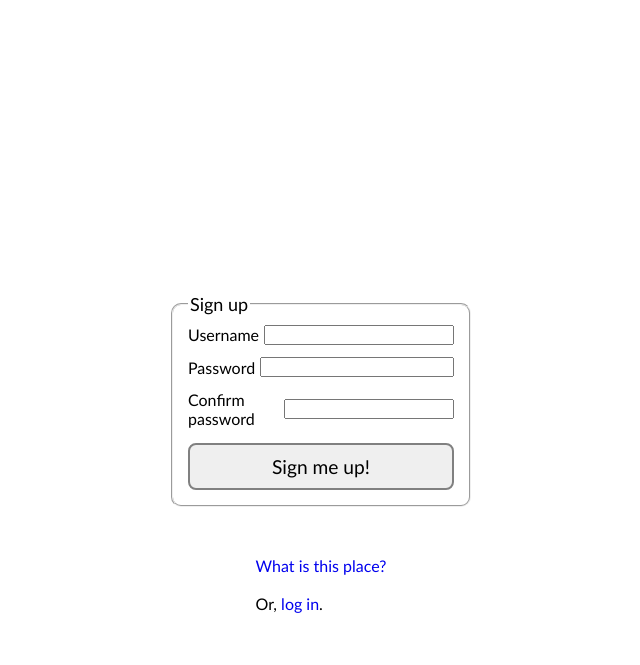
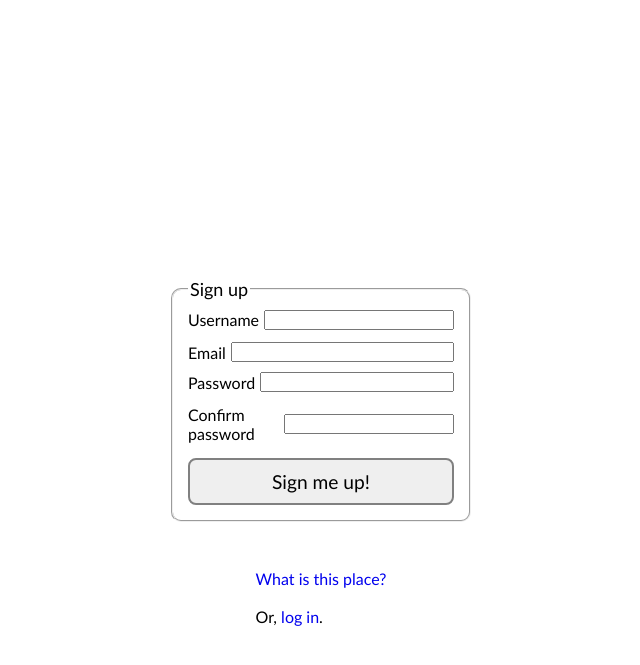
Before and after one commit to davidbaldi/supernovashaman, a Flask app: page /register in a window 1280 px wide. Shown: the top 665 px of the page, without its empty margins (319-959 px from the left). Run offline with Flask 2, Linux system fonts and the light colour scheme; parts of the project's set-up code (start-up, migrations or seed data) failed here and were passed over.

Commit message:
Complete functionality of registration form.

```diff
--- a/app/forms.py
+++ b/app/forms.py
@@ -35,7 +35,8 @@ class RegistrationForm(FlaskForm):
     email = StringField('Email', validators=[DataRequired(), Email()])
     password = PasswordField('Password', validators=[DataRequired()])
     password2 = PasswordField(
-        'Confirm password', validators=[DataRequired(), EqualTo('password')]
+        # 'Confirm password', validators=[DataRequired(), EqualTo('password')]
+        'Confirm password', validators=[DataRequired()]
         )
     submit = SubmitField('Sign me up!')
 
@@ -56,6 +57,12 @@ class RegistrationForm(FlaskForm):
             """
         if connectToMySQL(db).query_db(query, new_user_dict):
             return True
+
+
+    def do_passwords_match(self, password, password2):
+        if password != password2:
+            return False
+        return True
 
 
 class EditProfileForm(FlaskForm):
--- a/app/routes.py
+++ b/app/routes.py
@@ -47,7 +47,7 @@ def login():
             }
         user = User.get_user_by_username(user_dict)
         if user is None or not user.check_password(form.password.data):
-            flash('Invalid username or password')
+            flash('Invalid username or password', 'invalid_username_or_password')
             return redirect(url_for('login'))
         login_user(user, remember=form.remember_me.data)
         session['id'] = user.id
@@ -76,16 +76,19 @@ def register():
             'email': form.email.data,
             'password': form.password.data
             }
+        if form.does_username_exist(new_user_dict):
+            flash('Please use a different username.', 'use_different_username')
+            return render_template('register.html', title='Register', form=form)
         if form.does_email_exist(new_user_dict):
-            flash('Please use a different email.')
+            flash('Please use a different email.', 'use_different_email')
             return render_template('register.html', title='Register', form=form)
-        if form.does_username_exist(new_user_dict):
-            flash('Please use a different username.')
+        if not form.do_passwords_match(form.password.data, form.password2.data):
+            flash('Your passwords do not match.', 'passwords_do_not_match')
             return render_template('register.html', title='Register', form=form)
         User.add_user(new_user_dict)
         user = User.get_user_by_username(new_user_dict)
         user.set_password(new_user_dict)
-        flash(f'Welcome to my site, {form.username.data}!')
+        flash(f'Welcome to my site, {form.username.data}!', 'welcome_message')
         return redirect(url_for('login'))
     return render_template('register.html', title='Register', form=form)
 
--- a/app/static/css/styles.css
+++ b/app/static/css/styles.css
@@ -474,6 +474,7 @@ address { font-style:normal }
 }
 
 .registration-username-label-and-field,
+.registration-email-label-and-field,
 .registration-password-label-and-field,
 .registration-confirm-password-label-and-field,
 .registration-submit-button-div {
@@ -488,6 +489,12 @@ address { font-style:normal }
     margin-bottom: 4%;
     align-items: center;
     /* background-color: aquamarine; */
+}
+
+.registration-email-label-and-field {
+    margin-top: -3%;
+    margin-bottom: 3%;
+    align-items: center;
 }
 
 .registration-password-label-and-field {
@@ -511,6 +518,18 @@ address { font-style:normal }
 }
 
 .registration-username-field {
+    margin-top: 5px;
+    margin-bottom: 5px;
+    flex-grow: 1;
+}
+
+.registration-email-label {
+    margin-right: 5px;
+    margin-top: 5px;
+    margin-bottom: 5px;
+}
+
+.registration-email-field {
     margin-top: 5px;
     margin-bottom: 5px;
     flex-grow: 1;
--- a/app/templates/register.html
+++ b/app/templates/register.html
@@ -12,32 +12,52 @@
 <body>
     <div class="registration-main-container">
         <div class="registration-notifications">
-            {% for error in form.username.errors %}
+            {% with messages = get_flashed_messages(category_filter=['use_different_username']) %}
+                {% if messages %}
+                    {% for message in messages %}
                         <span style="color: red;">
-                    {{ error }}
+                            {{ message }}
                         </span>
                     {% endfor %}
-            {% for error in form.password.errors %}
+                {% endif %}
+            {% endwith %}
+            {% with messages = get_flashed_messages(category_filter=['use_different_email']) %}
+                {% if messages %}
+                    {% for message in messages %}
                         <span style="color: red;">
-                    {{ error }}
+                            {{ message }}
                         </span>
                     {% endfor %}
-            {% for error in form.password2.errors %}
+                {% endif %}
+            {% endwith %}
+            {% with messages = get_flashed_messages(category_filter=['passwords_do_not_match']) %}
+                {% if messages %}
+                    {% for message in messages %}
                         <span style="color: red;">
-                    {{ error }}
+                            {{ message }}
                         </span>
                     {% endfor %}
+                {% endif %}
+            {% endwith %}
         </div>
         <fieldset class="registration-fieldset">
             <legend class="registration-legend">
                 Sign up
             </legend>
-            <form action="" method="post" novalidate>
+            <form action="" method="post">
                 {{ form.hidden_tag() }}
                 <div class="registration-username-label-and-field">
                     <label for="registration-username-label" class="registration-username-label">Username</label>
                     <!-- <input type="text" id="registration-username-label" class="registration-username-field"> -->
                     {{ form.username(id='registration-username-label', class_='registration-username-field') }}
+                </div>
+                <!-- next line needs att. -->
+                <div class="registration-email-label-and-field">
+                    <!-- next line needs att. -->
+                    <label for="registration-email-label" class="registration-email-label">Email</label>
+                    <!-- <input type="text" id="registration-username-label" class="registration-username-field"> -->
+                    <!-- next line needs att. -->
+                    {{ form.email(id='registration-email-label', class_='registration-email-field') }}
                 </div>
                 <div class="registration-password-label-and-field">
                     <label for="registration-password-field" class="registration-password-label">Password</label>
@@ -52,6 +72,7 @@
                 <div class="registration-submit-button-div">
                     <!-- <button type="submit" class="registration-submit-button-itself">Sign me up!</button> -->
                     {{ form.submit(class_='registration-submit-button-itself') }}
+                    <!-- {{ form.submit() }} -->
                 </div>
             </form>
         </fieldset>
```
Also changed, not shown: app/templates/login.html (+21 -11 lines). Lines whose indentation alone changed are shown as unchanged.
